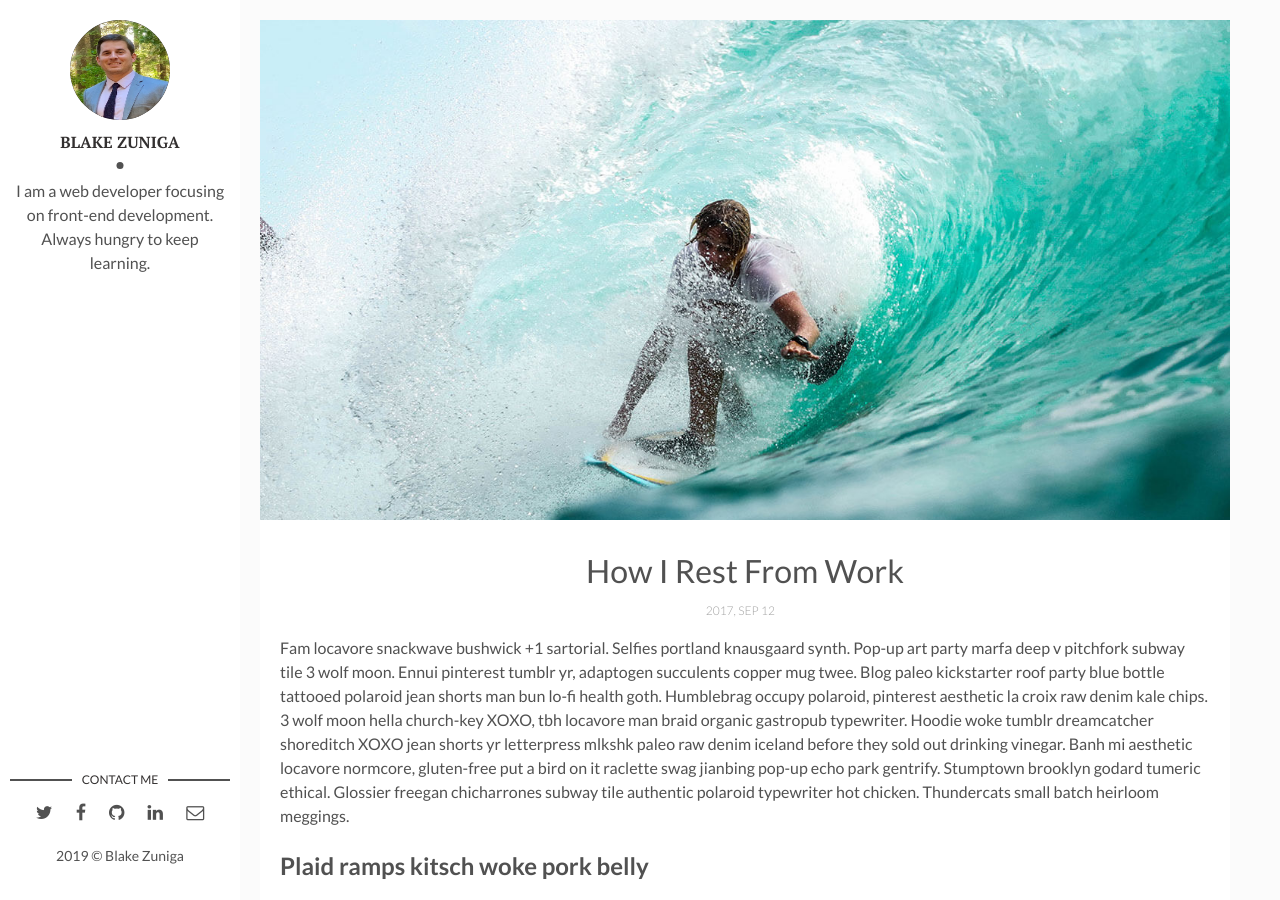
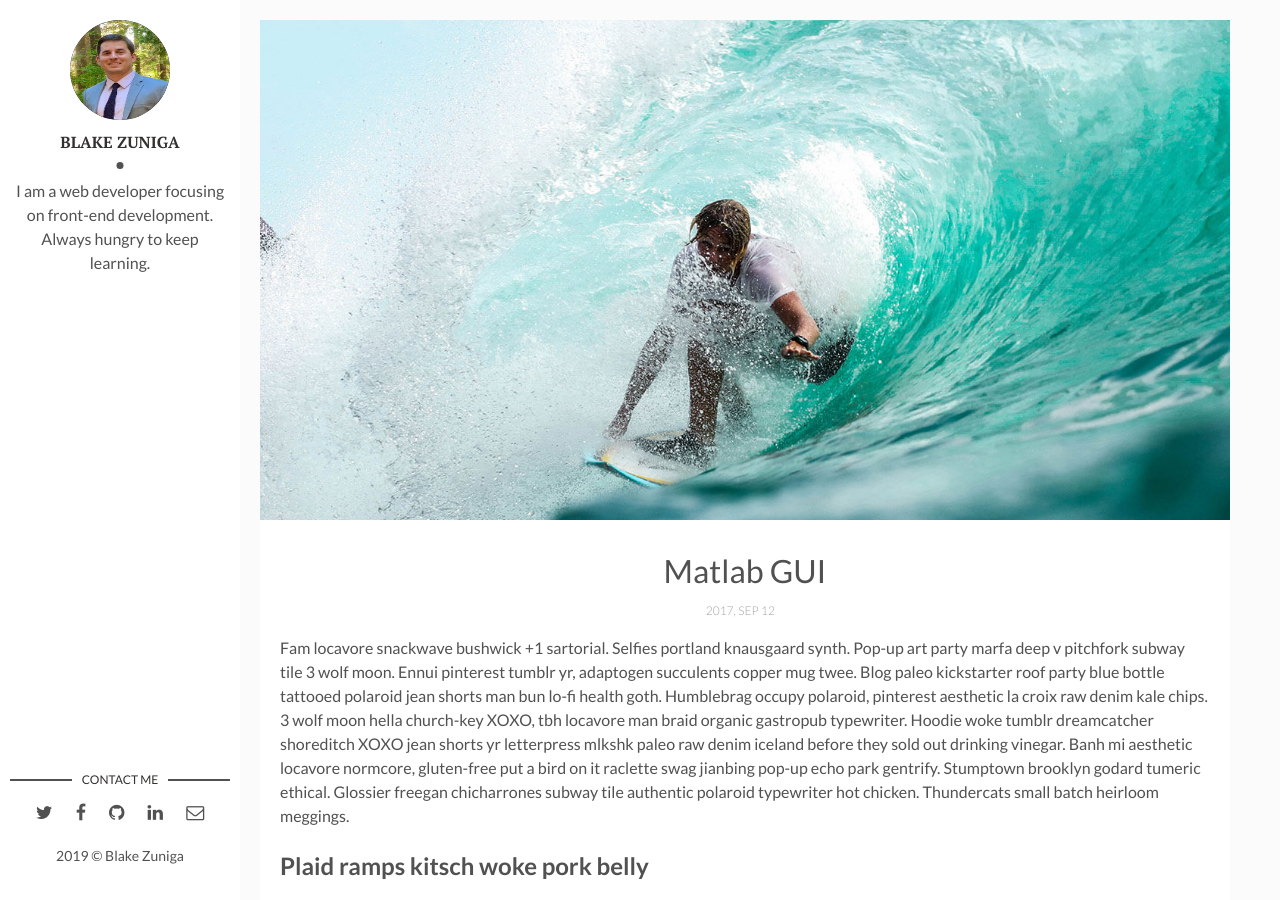
Before and after one commit to Blakez3/Blakez3.github.io, a Jekyll site: the page built from _posts/2017-04-06-how-i-rest-from-work.markdown, in a window 1280 px wide and 900 px high. Built offline with Jekyll 4.4.1, drawn with Linux system fonts in a browser that asks for light colours; comment, search, counter and statistics services are not loaded.

Commit message:
Update 2017-04-06-how-i-rest-from-work.markdown

```diff
--- a/_posts/2017-04-06-how-i-rest-from-work.markdown
+++ b/_posts/2017-04-06-how-i-rest-from-work.markdown
@@ -1,6 +1,6 @@
 ---
 layout: post
-title: How I Rest From Work
+title: Matlab GUI
 date: 2017-09-12 13:32:20 +0300
 description: You’ll find this post in your `_posts` directory. Go ahead and edit it and re-build the site to see your changes. # Add post description (optional)
 img: i-rest.jpg # Add image post (optional)
```
